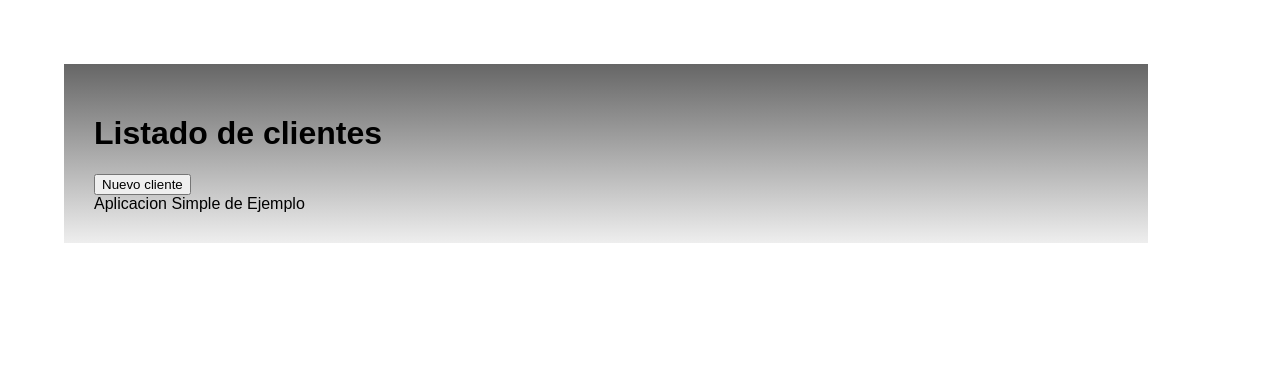
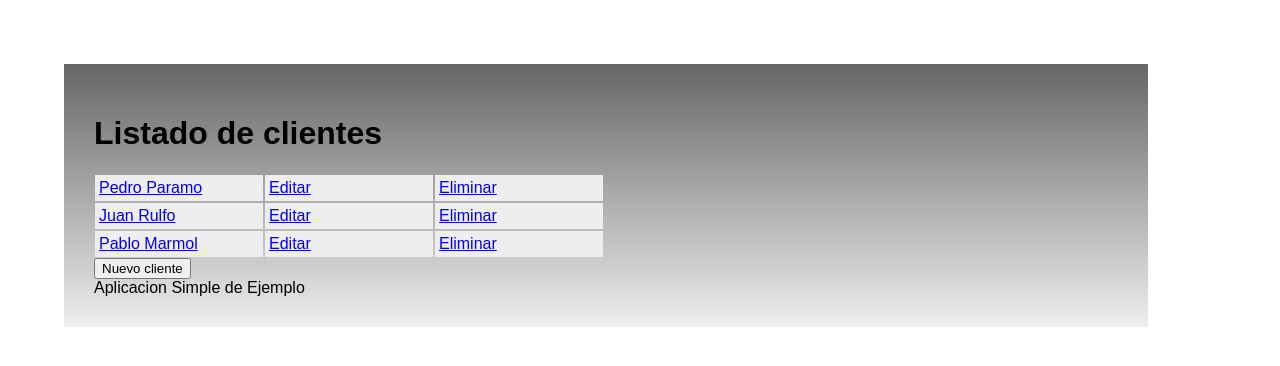
Before and after one commit to a7xfernandez/customer-app, a React (Create React App) app: page /customers in a window 1280 px wide. Shown: the top 366 px of the page. Built offline with nearby package versions, Linux system fonts and the light colour scheme; data requests are answered from the project's data file.

Commit message:
corregir miss input en src/selectors/customers.js corrigiendo la palabra customers en la asignacion de la propiedad customers en state

```diff
--- a/src/selectors/customers.js
+++ b/src/selectors/customers.js
@@ -1 +1 @@
-export const getCustomers = state => state.customes;
+export const getCustomers = state => state.customers;
```
